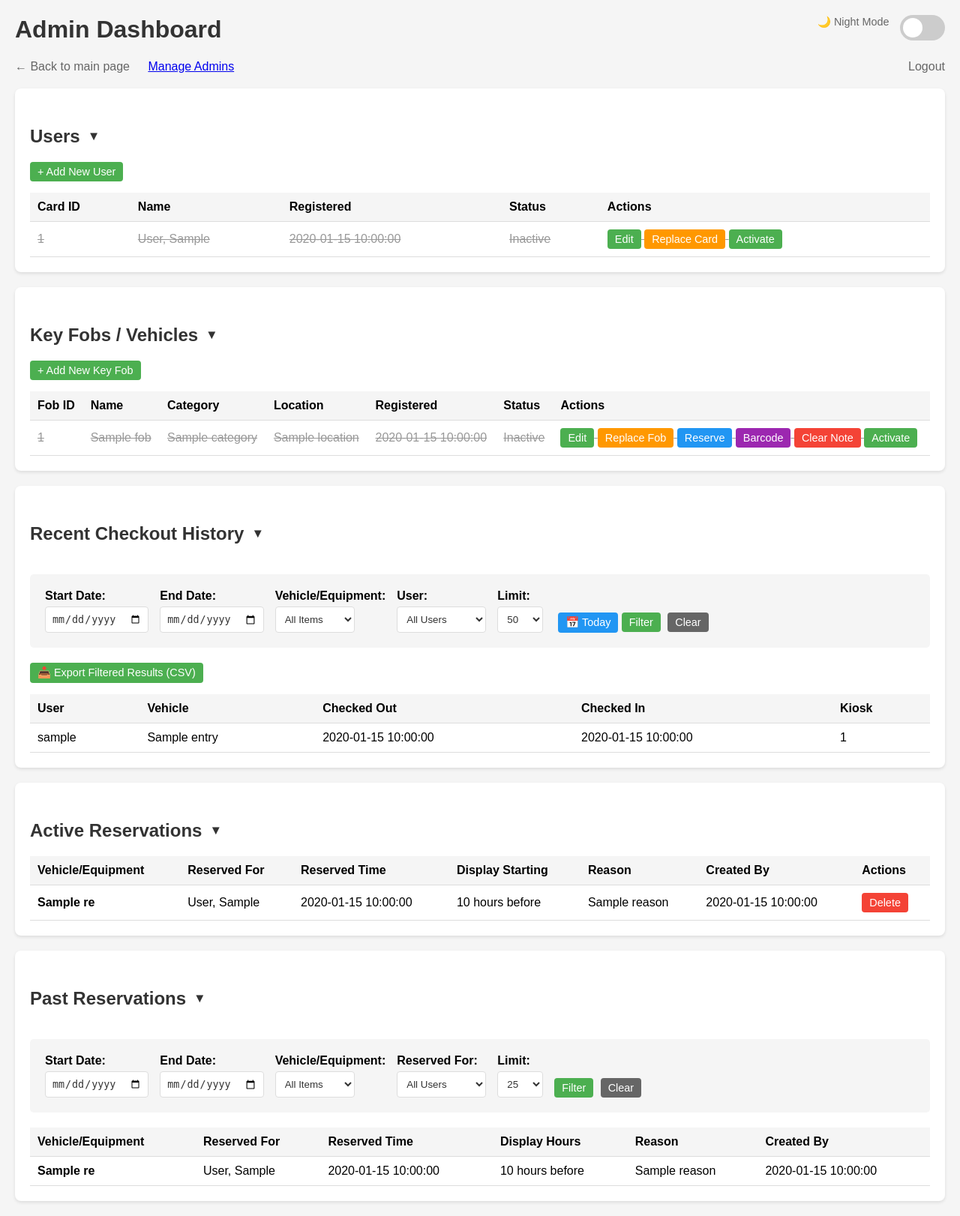
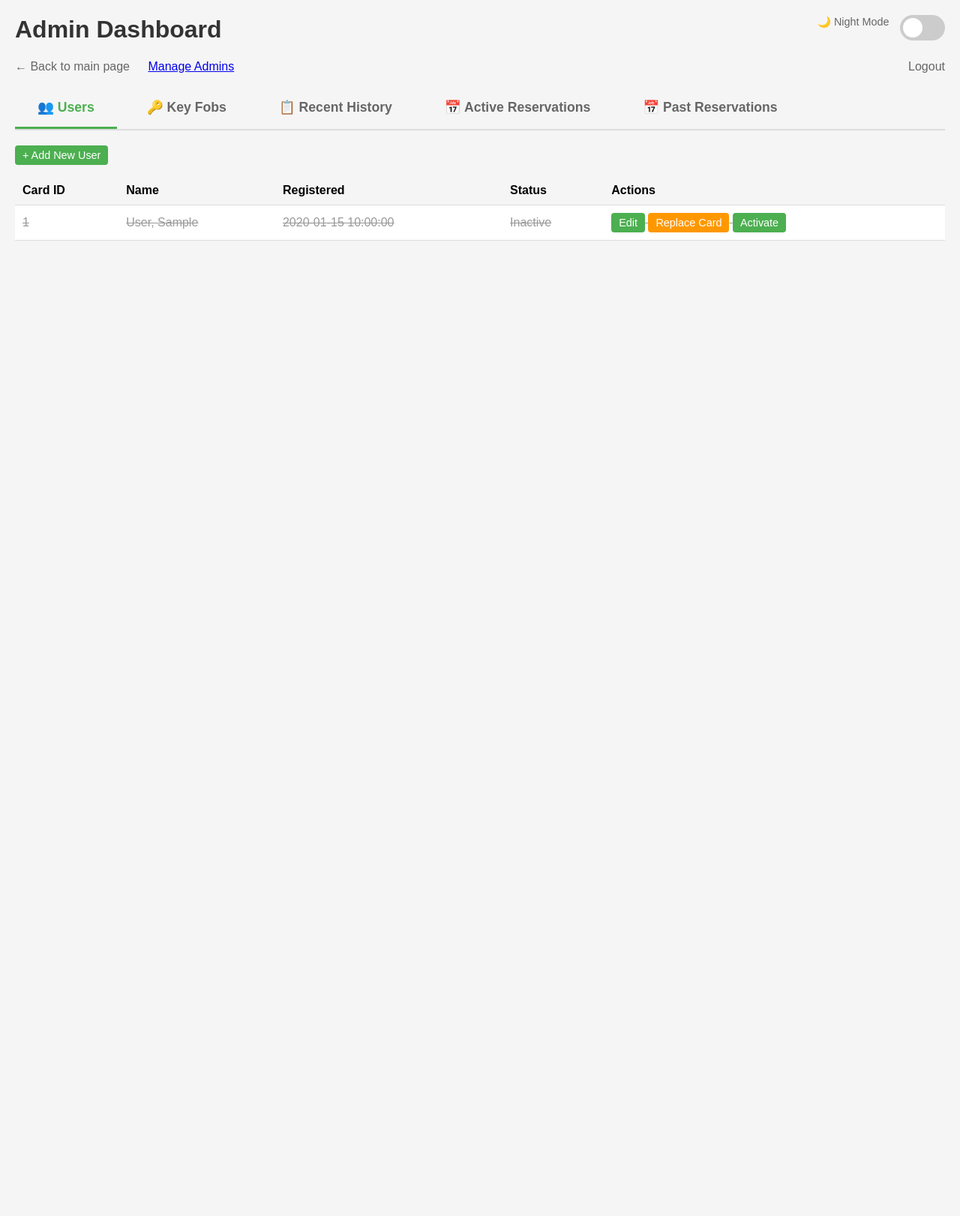
Before and after one commit to sambollman/checkout-system, a Flask app: template templates/admin.html in a window 1280 px wide. Shown: the whole page at 75% size. After the commit the page ends 321 px from the top, so only its background shows below. Run offline with Flask 3, Linux system fonts and the light colour scheme; the template is opened without the code that fills it: most values are stand-ins (such as "Sample title", 1, 10 or a date in 2020).

Commit message:
Convert admin panel from collapsible sections to tabs with full functionality preserved

```diff
--- a/templates/admin.html
+++ b/templates/admin.html
@@ -254,6 +254,72 @@
         body.dark-mode .filter-form {
             background: #2d2d2d;
         }
+        /* Tab Styles */
+        .tab-container {
+            display: flex;
+            gap: 10px;
+            margin: 20px 0;
+            border-bottom: 2px solid #ddd;
+        }
+
+        .tab {
+            padding: 15px 30px;
+            cursor: pointer;
+            background: transparent;
+            border: none;
+            border-bottom: 3px solid transparent;
+            font-size: 1.1em;
+            font-weight: bold;
+            color: #666;
+            transition: all 0.3s;
+        }
+
+        .tab:hover {
+            color: #333;
+            border-bottom-color: #ccc;
+        }
+
+        .tab.active {
+            color: #4CAF50;
+            border-bottom-color: #4CAF50;
+        }
+
+        .tab-content {
+            display: none;
+        }
+
+        .tab-content.active {
+            display: block;
+        }
+        /* Dark mode form styling */
+        body.dark-mode #addUserForm,
+        body.dark-mode #addFobForm,
+        body.dark-mode #exportForm {
+            background: #2d2d2d !important;
+            color: #ffffff;
+        }
+
+        body.dark-mode #addUserForm h3,
+        body.dark-mode #addFobForm h3,
+        body.dark-mode #exportForm h3 {
+            color: #ffffff;
+        }
+
+        body.dark-mode #addUserForm label,
+        body.dark-mode #addFobForm label,
+        body.dark-mode #exportForm label {
+            color: #ffffff;
+        }
+
+        body.dark-mode #addUserForm input,
+        body.dark-mode #addUserForm select,
+        body.dark-mode #addFobForm input,
+        body.dark-mode #addFobForm select,
+        body.dark-mode #exportForm input {
+            background: #1a1a1a;
+            color: #ffffff;
+            border: 1px solid #444;
+        }
     </style>
 </head>
 <body>
@@ -269,12 +335,20 @@
             <span class="slider"></span>
         </label>
     </div>
-    <div class="section">
-        <h2 id="users" class="section-header" onclick="toggleSection('users')">
-        Users
-        <span class="collapse-icon" id="usersIcon">▼</span>
-    </h2>
-    <div class="collapsible-content" id="usersContent">
+
+<!-- Tab Container -->
+<div class="tab-container">
+    <button class="tab active" data-category="Users">👥 Users</button>
+    <button class="tab" data-category="Key Fobs">🔑 Key Fobs</button>
+    <button class="tab" data-category="Recent Checkout History">📋 Recent History</button>
+    <button class="tab" data-category="Active Reservations">📅 Active Reservations</button>
+    <button class="tab" data-category="Past Reservations">📅 Past Reservations</button>
+</div>
+
+
+
+<!-- Users Tab Content -->
+<div class="tab-content active" id="Users-content">
     <button onclick="showAddUserForm()" class="btn btn-success" style="margin-bottom: 15px;">+ Add New User</button>
 
     <div id="addUserForm" style="display: none; background: #f5f5f5; padding: 20px; margin-bottom: 20px; border-radius: 5px;">
@@ -320,13 +394,9 @@
         {% endfor %}
     </table>
 </div>
-    </div>
-    <div class="section">
-        <h2 id="fobs" class="section-header" onclick="toggleSection('fobs')">
-            Key Fobs / Vehicles
-            <span class="collapse-icon" id="fobsIcon">▼</span>
-        </h2>
-        <div class="collapsible-content" id="fobsContent">
+
+<!-- Key Fobs Tab Content -->
+<div class="tab-content" id="Key Fobs-content">
     <button onclick="showAddFobForm()" class="btn btn-success" style="margin-bottom: 15px;">+ Add New Key Fob</button>
 
     <div id="addFobForm" style="display: none; background: #f5f5f5; padding: 20px; margin-bottom: 20px; border-radius: 5px;">
@@ -349,7 +419,6 @@
             <button type="button" onclick="hideAddFobForm()" class="btn btn-danger">Cancel</button>
         </form>
     </div>
-
 
     <table>
         <tr>
@@ -395,14 +464,9 @@
         {% endfor %}
     </table>
 </div>
-    </div>
-<div class="section">
-<h2 id="history" class="section-header" onclick="toggleSection('history')">
-    Recent Checkout History
-    <span class="collapse-icon" id="historyIcon">▼</span>
-</h2>
-<div class="collapsible-content" id="historyContent">
 
+<!-- Recent Checkout History Tab Content -->
+<div class="tab-content" id="Recent Checkout History-content">
     <!-- Filter Form -->
     <div class="filter-form" style="padding: 20px; margin: 20px 0; border-radius: 5px;">
         <form method="GET" action="/admin#history" style="display: flex; gap: 15px; flex-wrap: wrap; align-items: end;">
@@ -465,7 +529,6 @@
        class="btn btn-success" style="margin-bottom: 15px;">📥 Export Filtered Results (CSV)</a>
 
     <div style="overflow-x: auto;">
-
         <table>
             <tr>
                 <th>User</th>
@@ -492,13 +555,9 @@
         </table>
     </div>
 </div>
-    </div>
-    <div class="section">
-    <h2 id="reservations" class="section-header" onclick="toggleSection('reservations')">
-        Active Reservations
-        <span class="collapse-icon" id="reservationsIcon">▼</span>
-    </h2>
-    <div class="collapsible-content" id="reservationsContent">
+
+<!-- Active Reservations Tab Content -->
+<div class="tab-content" id="Active Reservations-content">
     <div style="overflow-x: auto;">
         <table>
             <thead>
@@ -539,13 +598,9 @@
         </table>
     </div>
 </div>
-    </div>
-<div class="section">
-<h2 id="past-reservations" class="section-header" onclick="toggleSection('pastReservations')">
-        Past Reservations
-        <span class="collapse-icon" id="pastReservationsIcon">▼</span>
-    </h2>
-    <div class="collapsible-content" id="pastReservationsContent">
+
+<!-- Past Reservations Tab Content -->
+<div class="tab-content" id="Past Reservations-content">
     <!-- Filter Form -->
     <div class="filter-form" style="padding: 20px; margin: 20px 0; border-radius: 5px;">
         <form method="GET" action="/admin#past-reservations" style="display: flex; gap: 15px; flex-wrap: wrap; align-items: end;">
@@ -602,7 +657,6 @@
         </form>
     </div>
 
-
      <div style="overflow-x: auto;">
         <table>
             <thead>
@@ -638,6 +692,7 @@
         </table>
     </div>
 </div>
+
 </body>
 </html>
 
@@ -740,5 +795,47 @@
         });
     </script>
 
+    <script>
+    // Tab switching functionality
+    document.querySelectorAll('.tab').forEach(tab => {
+        tab.addEventListener('click', function() {
+            const category = this.getAttribute('data-category');
+            switchToTab(category);
+
+            // Save preference
+            localStorage.setItem('admin_preferred_tab', category);
+        });
+    });
+
+    function switchToTab(category) {
+        // Update tab buttons
+        document.querySelectorAll('.tab').forEach(t => {
+            t.classList.remove('active');
+        });
+
+        const tabButton = document.querySelector(`.tab[data-category="${category}"]`);
+        if (tabButton) {
+            tabButton.classList.add('active');
+        }
+
+        // Update content
+        document.querySelectorAll('.tab-content').forEach(content => {
+            content.classList.remove('active');
+        });
+
+        const tabContent = document.getElementById(`${category}-content`);
+        if (tabContent) {
+            tabContent.classList.add('active');
+        }
+    }
+
+    // Restore preferred tab on load
+    window.addEventListener('load', () => {
+        const preferredTab = localStorage.getItem('admin_preferred_tab') || 'Users';
+        switchToTab(preferredTab);
+    });
+</script>
+
+
 </body>
 </html>
```
Lines whose indentation alone changed are shown as unchanged.
